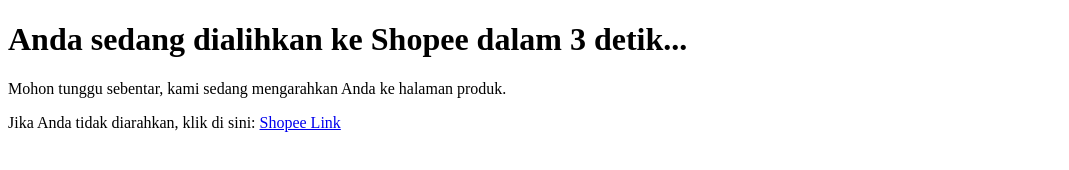
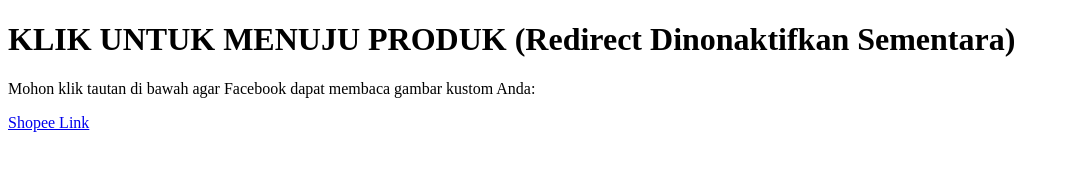
Before and after one commit to zdanx/tesredirect, a plain HTML site: page index.html in a window 1280 px wide. Shown: the whole page, without its empty margins (0-1069 px from the left). Drawn offline with Linux system fonts and the light colour scheme.

Commit message:
Update index.html

```diff
--- a/index.html
+++ b/index.html
@@ -3,16 +3,15 @@
 <head>
     <meta charset="UTF-8">
     <title>STAND HOLDER HP PENYANGGA LIVE BRODCAST</title>
-    <meta http-equiv="refresh" content="3; url=https://shopee.co.id/STAND-HOLDER-HP-PENYANGGA-lIVE-BRODCAST-360-DERAJAT-DESKTOP-HD25-i.83911452.7990754478?extraParams=%7B%22display_model_id%22%3A35754385956%2C%22model_selection_logic%22%3A2%7D&xptdk=05bc0757-b161-434a-838f-d7aedd977092">
     <meta property="og:title" content="BELI STAND HOLDER HP 360 DERAJAT INI!">
     <meta property="og:description" content="Penawaran terbatas! Stand holder HP terbaik untuk live broadcast atau desktop HD25.">
     <meta property="og:type" content="website">
     <meta property="og:url" content="https://zdanx.github.io/tesredirect">
     <meta property="og:image" content="https://raw.githubusercontent.com/zdanx/media/refs/heads/main/fb.jpg">
-    </head>
+</head>
 <body>
-    <h1>Anda sedang dialihkan ke Shopee dalam 3 detik...</h1>
-    <p>Mohon tunggu sebentar, kami sedang mengarahkan Anda ke halaman produk.</p>
-    <p>Jika Anda tidak diarahkan, klik di sini: <a href="https://shopee.co.id/STAND-HOLDER-HP-PENYANGGA-lIVE-BRODCAST-360-DERAJAT-DESKTOP-HD25-i.83911452.7990754478?extraParams=%7B%22display_model_id%22%3A35754385956%2C%22model_selection_logic%22%3A2%7D&xptdk=05bc0757-b161-434a-838f-d7aedd977092">Shopee Link</a></p>
+    <h1>KLIK UNTUK MENUJU PRODUK (Redirect Dinonaktifkan Sementara)</h1>
+    <p>Mohon klik tautan di bawah agar Facebook dapat membaca gambar kustom Anda:</p>
+    <p><a href="https://shopee.co.id/STAND-HOLDER-HP-PENYANGGA-lIVE-BRODCAST-360-DERAJAT-DESKTOP-HD25-i.83911452.7990754478?extraParams=%7B%22display_model_id%22%3A35754385956%2C%22model_selection_logic%22%3A2%7D&xptdk=05bc0757-b161-434a-838f-d7aedd977092">Shopee Link</a></p>
 </body>
 </html>
```
